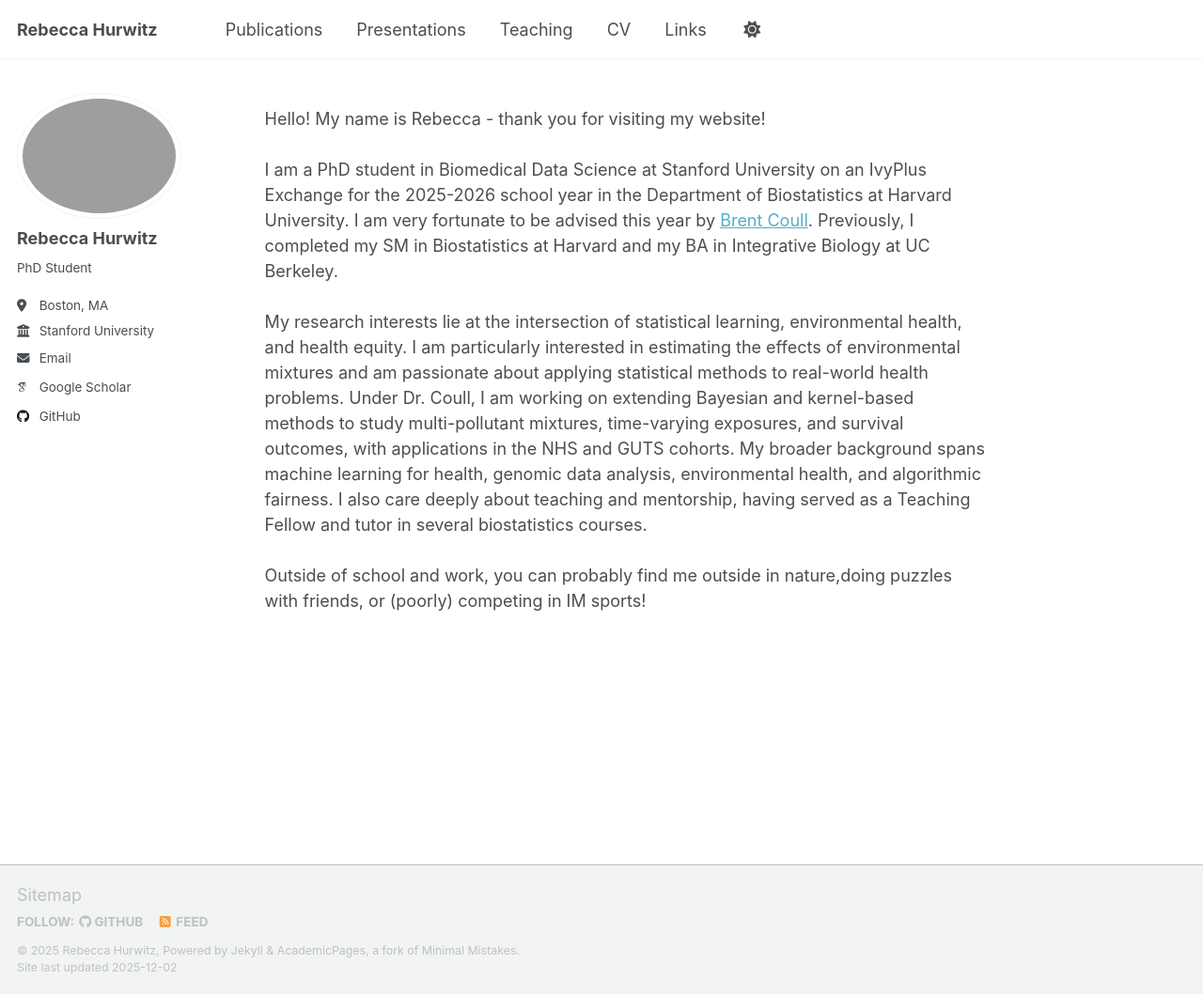
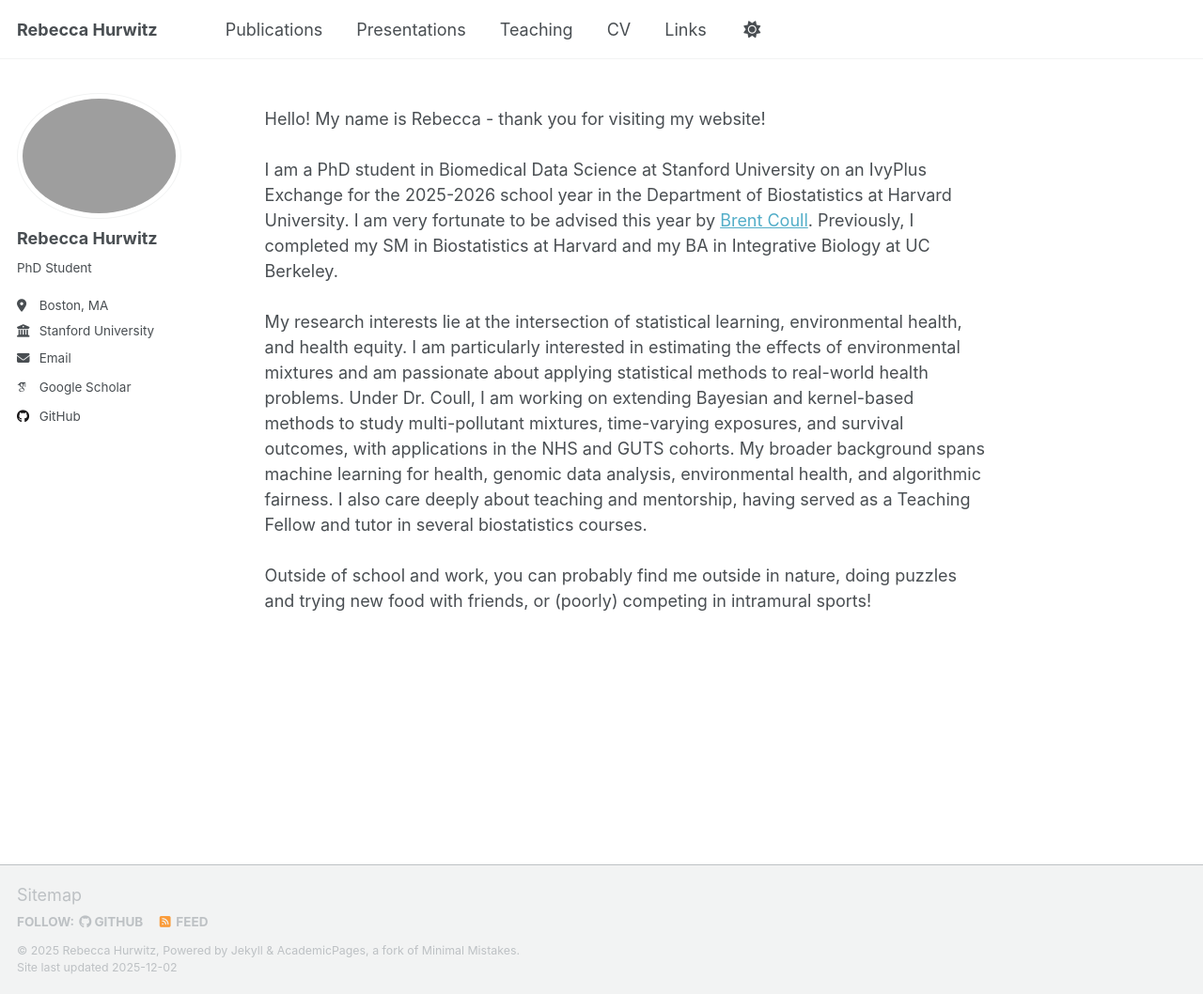
Before and after one commit to rebeccahurwitz/rebeccahurwitz.github.io, a Jekyll site: the page built from _pages/about.md, in a window 1280 px wide and 1058 px high. Shown: the whole window at 94% size. Built offline with Jekyll 4.4.1, drawn with Linux system fonts in a browser that asks for light colours; some web fonts are replaced; a script that is not in the unit is left out.

Commit message:
Update about.md

```diff
--- a/_pages/about.md
+++ b/_pages/about.md
@@ -13,4 +13,4 @@
 <br><br>
 My research interests lie at the intersection of statistical learning, environmental health, and health equity. I am particularly interested in estimating the effects of environmental mixtures and am passionate about applying statistical methods to real-world health problems. Under Dr. Coull, I am working on extending Bayesian and kernel-based methods to study multi-pollutant mixtures, time-varying exposures, and survival outcomes, with applications in the NHS and GUTS cohorts. My broader background spans machine learning for health, genomic data analysis, environmental health, and algorithmic fairness. I also care deeply about teaching and mentorship, having served as a Teaching Fellow and tutor in several biostatistics courses.
 <br><br>
-Outside of school and work, you can probably find me outside in nature,doing puzzles with friends, or (poorly) competing in IM sports!
+Outside of school and work, you can probably find me outside in nature, doing puzzles and trying new food with friends, or (poorly) competing in intramural sports!
```
